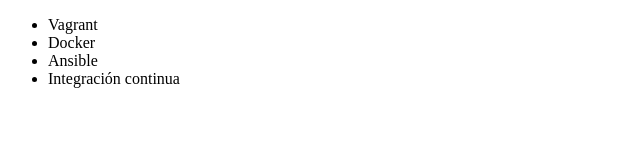
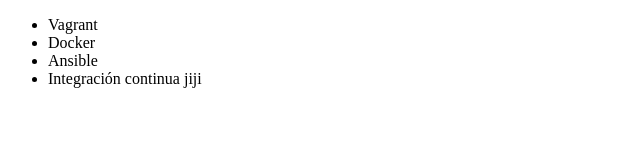
Before and after one commit to maury60/Alura-git, a plain HTML site: page index.html in a window 1280 px wide. Shown: the full height of the page, 0-640 px from the left. Drawn offline with Linux system fonts and the light colour scheme.

Commit message:
Agregado un jiji

```diff
--- a/index.html
+++ b/index.html
@@ -9,7 +9,7 @@
          <li> Vagrant </li>
          <li> Docker </li>
          <li> Ansible </li>
-         <li> Integración continua </li>
+         <li> Integración continua jiji</li>
      </ul>
 </body>
 </html>
```
